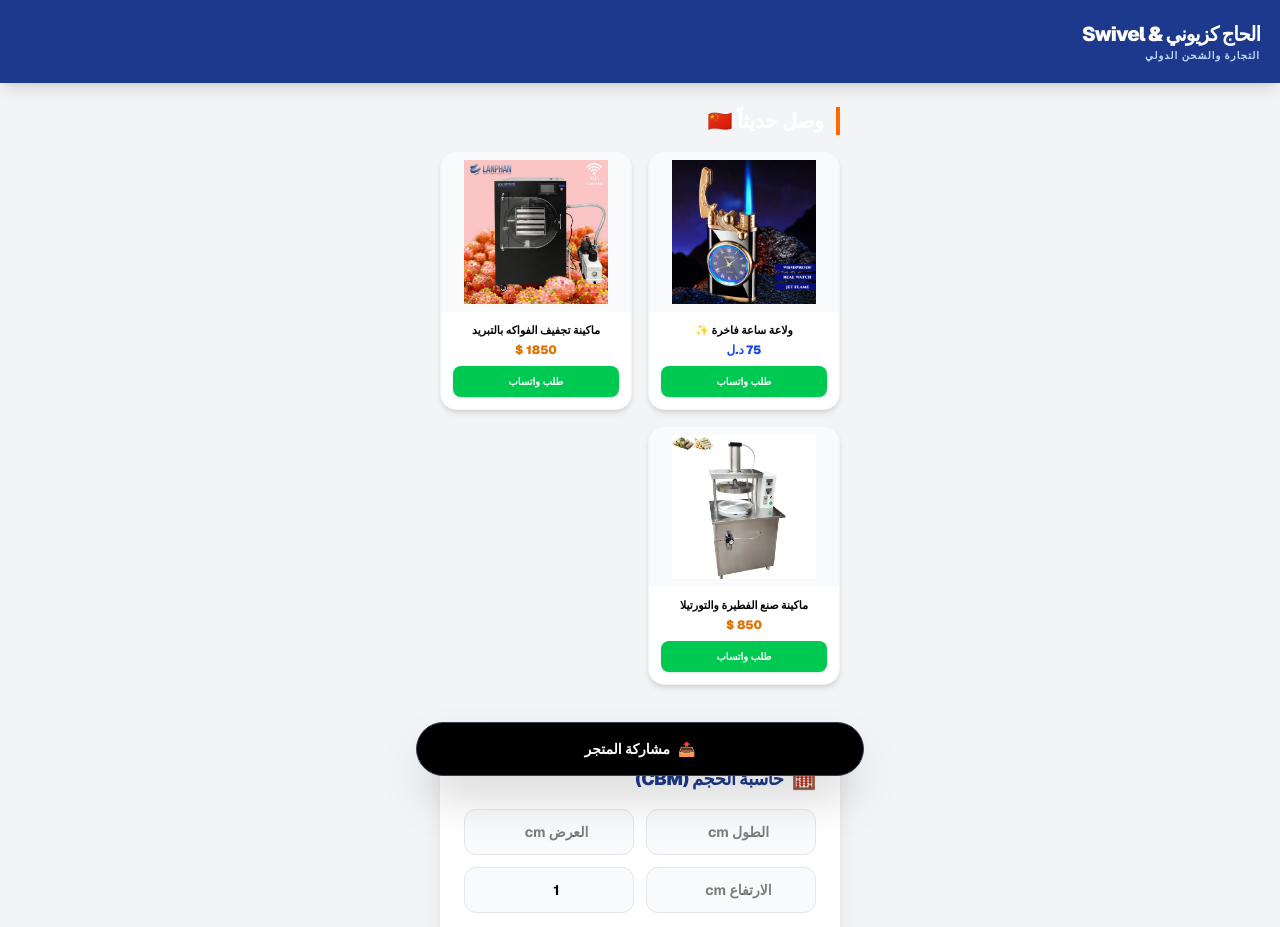
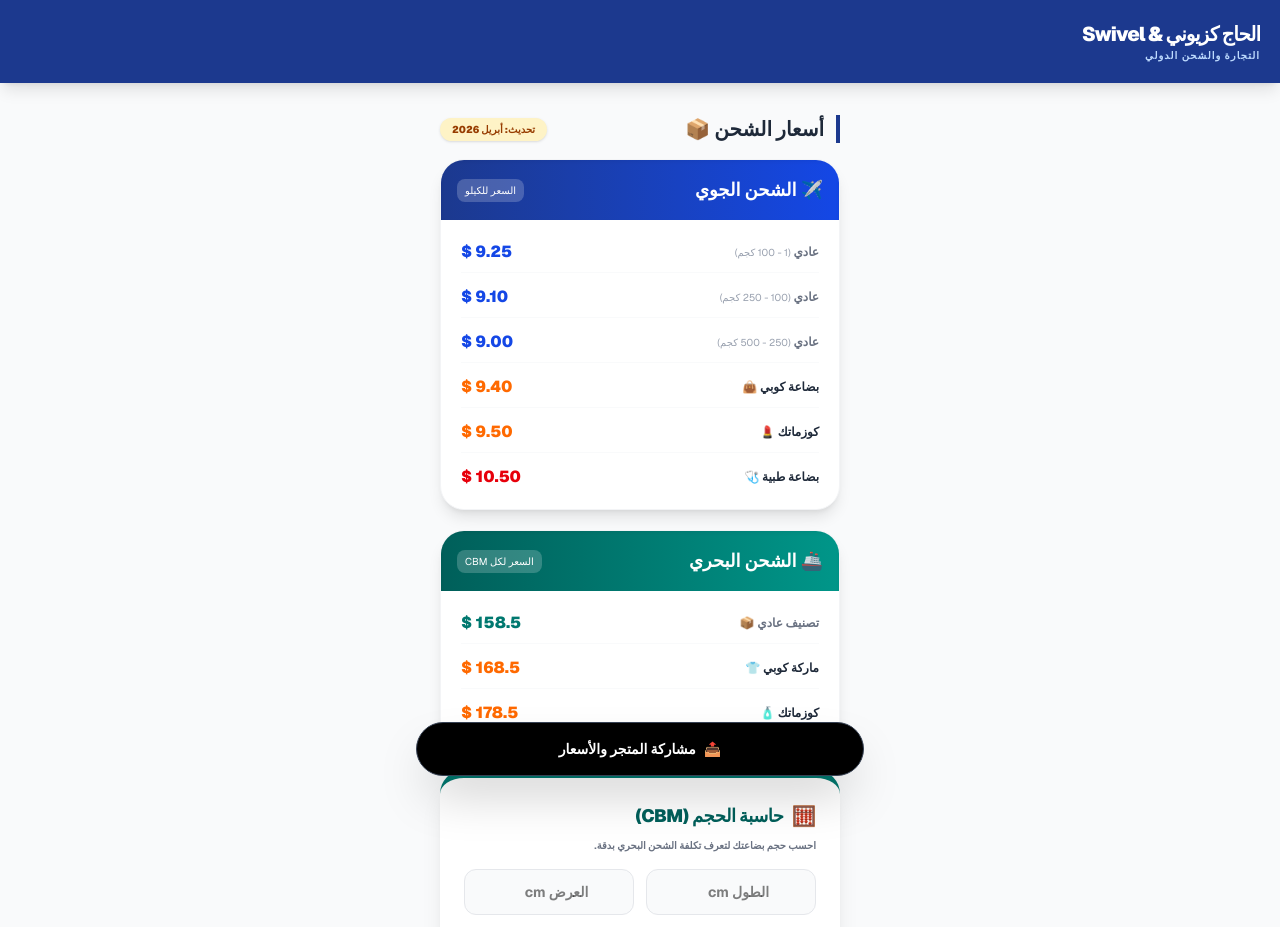
Before and after one commit to alisabree15-star/kazioni-store, a Next.js app: page / in a window 1280 px wide. Shown: the top 927 px of the page. Built offline with nearby package versions, Linux system fonts and the light colour scheme.

Commit message:
إضافة قسم أسعار الشحن الجوي والبحري بتصميم احترافي

```diff
--- a/src/app/page.tsx
+++ b/src/app/page.tsx
@@ -48,7 +48,8 @@ export default function Home() {
   ];
 
   return (
-    <main className="min-h-screen bg-gray-100 text-right font-sans text-black pb-32" dir="rtl">
+    <main className="min-h-screen bg-gray-50 text-right font-sans text-black pb-32" dir="rtl">
+      {/* الهيدر */}
       <nav className="bg-blue-900 text-white p-5 shadow-lg sticky top-0 z-50 flex justify-between items-center">
         <div>
           <h1 className="text-xl font-black tracking-tighter">الحاج كزيوني & Swivel</h1>
@@ -56,8 +57,95 @@ export default function Home() {
         </div>
       </nav>
 
-      <section className="p-6 max-w-md mx-auto">
-        <h3 className="text-xl font-bold text-gray-800 mb-4 border-r-4 border-orange-500 pr-3 text-white">وصل حديثاً 🇨🇳</h3>
+      {/* قسم أسعار الشحن الجديد (الاحترافي) */}
+      <section className="p-6 max-w-md mx-auto mt-2">
+        <div className="flex justify-between items-center mb-4">
+          <h3 className="text-xl font-black text-gray-800 border-r-4 border-blue-900 pr-3">أسعار الشحن 📦</h3>
+          <span className="bg-amber-100 text-amber-800 text-[10px] font-black px-3 py-1 rounded-full shadow-sm">تحديث: أبريل 2026</span>
+        </div>
+
+        {/* كارت الشحن الجوي */}
+        <div className="bg-white rounded-3xl shadow-lg border border-gray-100 mb-5 overflow-hidden">
+          <div className="bg-gradient-to-r from-blue-900 to-blue-700 p-4 text-white flex justify-between items-center shadow-inner">
+            <h4 className="font-bold text-lg">✈️ الشحن الجوي</h4>
+            <span className="text-[10px] bg-white/20 px-2 py-1 rounded-lg">السعر للكيلو</span>
+          </div>
+          <div className="p-5 space-y-3">
+            <div className="flex justify-between items-center border-b border-gray-50 pb-2">
+              <span className="text-xs font-bold text-gray-500">عادي <span className="font-normal text-[10px] text-gray-400">(1 - 100 كجم)</span></span>
+              <span className="font-black text-blue-700">9.25 $</span>
+            </div>
+            <div className="flex justify-between items-center border-b border-gray-50 pb-2">
+              <span className="text-xs font-bold text-gray-500">عادي <span className="font-normal text-[10px] text-gray-400">(100 - 250 كجم)</span></span>
+              <span className="font-black text-blue-700">9.10 $</span>
+            </div>
+            <div className="flex justify-between items-center border-b border-gray-50 pb-2">
+              <span className="text-xs font-bold text-gray-500">عادي <span className="font-normal text-[10px] text-gray-400">(250 - 500 كجم)</span></span>
+              <span className="font-black text-blue-700">9.00 $</span>
+            </div>
+            <div className="flex justify-between items-center border-b border-gray-50 pb-2">
+              <span className="text-xs font-bold text-gray-800">بضاعة كوبي 👜</span>
+              <span className="font-black text-orange-500">9.40 $</span>
+            </div>
+            <div className="flex justify-between items-center border-b border-gray-50 pb-2">
+              <span className="text-xs font-bold text-gray-800">كوزماتك 💄</span>
+              <span className="font-black text-orange-500">9.50 $</span>
+            </div>
+            <div className="flex justify-between items-center">
+              <span className="text-xs font-bold text-gray-800">بضاعة طبية 🩺</span>
+              <span className="font-black text-red-600">10.50 $</span>
+            </div>
+          </div>
+        </div>
+
+        {/* كارت الشحن البحري */}
+        <div className="bg-white rounded-3xl shadow-lg border border-gray-100 overflow-hidden">
+          <div className="bg-gradient-to-r from-teal-800 to-teal-600 p-4 text-white flex justify-between items-center shadow-inner">
+            <h4 className="font-bold text-lg">🚢 الشحن البحري</h4>
+            <span className="text-[10px] bg-white/20 px-2 py-1 rounded-lg">السعر لكل CBM</span>
+          </div>
+          <div className="p-5 space-y-3">
+            <div className="flex justify-between items-center border-b border-gray-50 pb-2">
+              <span className="text-xs font-bold text-gray-500">تصنيف عادي 📦</span>
+              <span className="font-black text-teal-700 text-base">158.5 $</span>
+            </div>
+            <div className="flex justify-between items-center border-b border-gray-50 pb-2">
+              <span className="text-xs font-bold text-gray-800">ماركة كوبي 👕</span>
+              <span className="font-black text-orange-500 text-base">168.5 $</span>
+            </div>
+            <div className="flex justify-between items-center">
+              <span className="text-xs font-bold text-gray-800">كوزماتك 🧴</span>
+              <span className="font-black text-orange-500 text-base">178.5 $</span>
+            </div>
+          </div>
+        </div>
+      </section>
+
+      {/* حاسبة CBM */}
+      <section className="p-6 max-w-md mx-auto pt-0">
+        <div className="bg-white rounded-3xl p-6 shadow-xl border-t-8 border-teal-700">
+          <h3 className="text-lg font-black text-teal-800 mb-2 flex items-center tracking-tight">
+            <span className="ml-2 text-xl">🧮</span> حاسبة الحجم (CBM)
+          </h3>
+          <p className="text-[10px] text-gray-500 mb-4 font-bold">احسب حجم بضاعتك لتعرف تكلفة الشحن البحري بدقة.</p>
+          <div className="grid grid-cols-2 gap-3 mb-4">
+            <input type="number" value={dims.length} onChange={(e)=>setDims({...dims, length: e.target.value})} className="bg-gray-50 border border-gray-200 rounded-xl p-3 text-center font-bold text-black text-sm outline-none focus:border-teal-500 transition-colors" placeholder="الطول cm"/>
+            <input type="number" value={dims.width} onChange={(e)=>setDims({...dims, width: e.target.value})} className="bg-gray-50 border border-gray-200 rounded-xl p-3 text-center font-bold text-black text-sm outline-none focus:border-teal-500 transition-colors" placeholder="العرض cm"/>
+            <input type="number" value={dims.height} onChange={(e)=>setDims({...dims, height: e.target.value})} className="bg-gray-50 border border-gray-200 rounded-xl p-3 text-center font-bold text-black text-sm outline-none focus:border-teal-500 transition-colors" placeholder="الارتفاع cm"/>
+            <input type="number" value={dims.qty} onChange={(e)=>setDims({...dims, qty: e.target.value})} className="bg-gray-50 border border-gray-200 rounded-xl p-3 text-center font-bold text-black text-sm outline-none focus:border-teal-500 transition-colors" placeholder="العدد"/>
+          </div>
+          <button onClick={calculateCBM} className="w-full bg-teal-700 text-white py-4 rounded-xl font-black shadow-lg active:scale-95 transition-all">احسب الحجم الآن</button>
+          {result !== null && (
+            <div className="mt-4 bg-teal-50 border-2 border-teal-100 p-4 rounded-2xl text-center">
+              <span className="text-3xl font-black text-teal-900">{result} CBM</span>
+            </div>
+          )}
+        </div>
+      </section>
+
+      {/* المنتجات */}
+      <section className="p-6 max-w-md mx-auto pt-2">
+        <h3 className="text-xl font-bold text-gray-800 mb-4 border-r-4 border-orange-500 pr-3">وصل حديثاً 🇨🇳</h3>
         <div className="grid grid-cols-2 gap-4">
           {products.map((product) => (
             <div key={product.id} className="bg-white rounded-2xl overflow-hidden shadow-md border border-gray-100 flex flex-col">
@@ -74,30 +162,11 @@ export default function Home() {
         </div>
       </section>
 
-      <section className="p-6 max-w-md mx-auto">
-        <div className="bg-white rounded-3xl p-6 shadow-xl border-t-8 border-blue-900">
-          <h3 className="text-lg font-black text-blue-900 mb-4 flex items-center tracking-tight">
-            <span className="ml-2 text-xl">🧮</span> حاسبة الحجم (CBM)
-          </h3>
-          <div className="grid grid-cols-2 gap-3 mb-4">
-            <input type="number" value={dims.length} onChange={(e)=>setDims({...dims, length: e.target.value})} className="bg-gray-50 border border-gray-200 rounded-xl p-3 text-center font-bold text-black text-sm outline-none" placeholder="الطول cm"/>
-            <input type="number" value={dims.width} onChange={(e)=>setDims({...dims, width: e.target.value})} className="bg-gray-50 border border-gray-200 rounded-xl p-3 text-center font-bold text-black text-sm outline-none" placeholder="العرض cm"/>
-            <input type="number" value={dims.height} onChange={(e)=>setDims({...dims, height: e.target.value})} className="bg-gray-50 border border-gray-200 rounded-xl p-3 text-center font-bold text-black text-sm outline-none" placeholder="الارتفاع cm"/>
-            <input type="number" value={dims.qty} onChange={(e)=>setDims({...dims, qty: e.target.value})} className="bg-gray-50 border border-gray-200 rounded-xl p-3 text-center font-bold text-black text-sm outline-none" placeholder="العدد"/>
-          </div>
-          <button onClick={calculateCBM} className="w-full bg-blue-900 text-white py-4 rounded-xl font-black shadow-lg">احسب الآن</button>
-          {result !== null && (
-            <div className="mt-4 bg-orange-50 border-2 border-orange-100 p-4 rounded-2xl text-center">
-              <span className="text-3xl font-black text-black">{result} CBM</span>
-            </div>
-          )}
-        </div>
-      </section>
-
+      {/* زر المشاركة */}
       <div className="fixed bottom-6 left-6 right-6 max-w-md mx-auto z-50">
         {copyMsg && <div className="bg-black text-white text-[10px] py-2 px-4 rounded-full mb-2 text-center shadow-xl">تم نسخ الرابط! ✅</div>}
         <button onClick={shareSite} className="w-full bg-black text-white py-4 rounded-full font-bold shadow-2xl flex items-center justify-center gap-2 border border-gray-700 text-sm">
-          <span>📤</span> مشاركة المتجر
+          <span>📤</span> مشاركة المتجر والأسعار
         </button>
       </div>
     </main>
```
